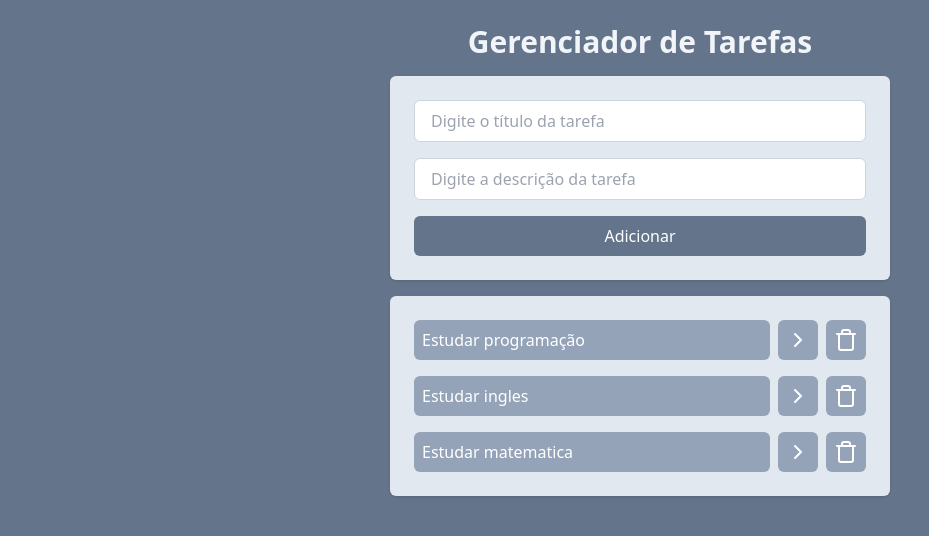
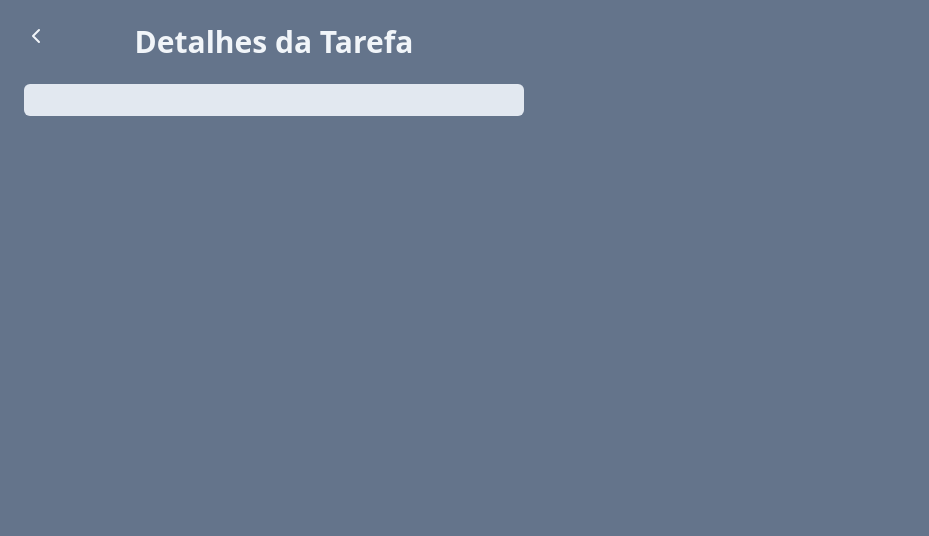
Before and after one commit to Vfy-gif/primeiro-projeto-react, a React (Vite) app: page /task in a window 1280 px wide. Shown: the top 536 px of the page, without its empty margins (0-929 px from the left). Built offline with nearby package versions, Linux system fonts and the light colour scheme.

Commit message:
Implementado navegação entre páginas por react-router-dom

```diff
--- a/package.json
+++ b/package.json
@@ -13,6 +13,7 @@
     "lucide-react": "^0.435.0",
     "react": "^18.3.1",
     "react-dom": "^18.3.1",
+    "react-router-dom": "^6.26.1",
     "uuid": "^10.0.0"
   },
   "devDependencies": {
--- a/src/components/Tasks.jsx
+++ b/src/components/Tasks.jsx
@@ -1,6 +1,16 @@
 import { ChevronRightIcon, TrashIcon } from "lucide-react";
+import { useNavigate } from "react-router-dom";
 
 function Tasks({ tasks, onTaskClick, onDeleteTaskClick }) {
+  const navigate = useNavigate();
+
+  function onSeeDetailsClick(task) {
+    const query = new URLSearchParams();
+    query.set("title", task.title);
+    query.set("description", task.description);
+    navigate(`/task?${query.toString()}`);
+  }
+
   return (
     <ul className="space-y-4 p-6 bg-slate-200 rounded-md shadow">
       {tasks.map((task) => (
@@ -11,7 +21,10 @@
           >
             {task.title}
           </button>
-          <button className="bg-slate-400 p-2 rounded-md text-white">
+          <button
+            onClick={() => onSeeDetailsClick(task)}
+            className="bg-slate-400 p-2 rounded-md text-white"
+          >
             <ChevronRightIcon />
           </button>
           <button
--- a/src/main.jsx
+++ b/src/main.jsx
@@ -2,9 +2,22 @@
 import { createRoot } from "react-dom/client";
 import App from "./App.jsx";
 import "./index.css";
+import { createBrowserRouter, RouterProvider } from "react-router-dom";
+import TaskPage from "./pages/TaskPage.jsx";
+
+const router = createBrowserRouter([
+  {
+    path: "/",
+    element: <App />,
+  },
+  {
+    path: "/task",
+    element: <TaskPage />,
+  },
+]);
 
 createRoot(document.getElementById("root")).render(
   <StrictMode>
-    <App />
+    <RouterProvider router={router} />
   </StrictMode>,
 );
--- /dev/null
+++ b/src/pages/TaskPage.jsx
@@ -0,0 +1,35 @@
+import { ChevronLeftIcon } from "lucide-react";
+import { useNavigate, useSearchParams } from "react-router-dom";
+
+function TaskPage() {
+  const navigate = useNavigate();
+  const [searchParams] = useSearchParams();
+  const title = searchParams.get("title");
+  const description = searchParams.get("description");
+  return (
+    <div className="h-screen w-screen bg-slate-500 p-6">
+      <div className="w-[500px] space-y-4">
+        <div className="flex justify-center relative mb-6">
+          <button
+            onClick={() => navigate(-1)}
+            className="absolute left-0 top-0 text-center text-slate-100"
+          >
+            <ChevronLeftIcon />
+          </button>
+          <h1 className="text-3xl text-slate-100 font-bold text-center">
+            Detalhes da Tarefa
+          </h1>
+        </div>
+
+        <div className="bg-slate-200 p-4 rounded-md">
+          <h2 className="text-xl text-white font-bold text-slate-600">
+            {title}
+          </h2>
+          <p className="text-slate-600">{description}</p>
+        </div>
+      </div>
+    </div>
+  );
+}
+
+export default TaskPage;
```
Also changed, not shown: 1 other file (tests, documents, lock files or other folders).
